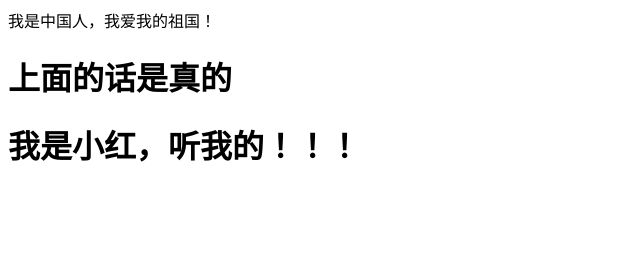
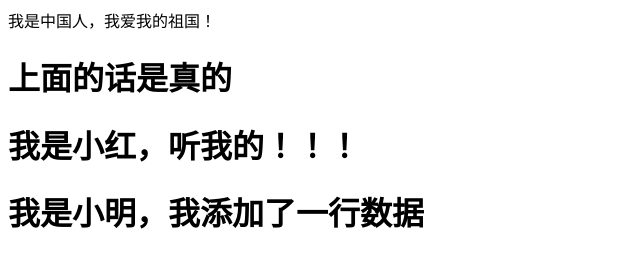
Before and after one commit to bqhddd/test, a plain HTML site: page index.html in a window 1280 px wide. Shown: the whole page, without its empty margins (0-640 px from the left). Drawn offline with Linux system fonts and the light colour scheme.

Commit message:
xiaoming add

```diff
--- a/index.html
+++ b/index.html
@@ -11,6 +11,6 @@
 		<h1>上面的话是真的</h1>
 
 		<h1>我是小红，听我的！！！</h1>
-
+		<h1>我是小明，我添加了一行数据</h1>
 	</body>
 </html>
```
